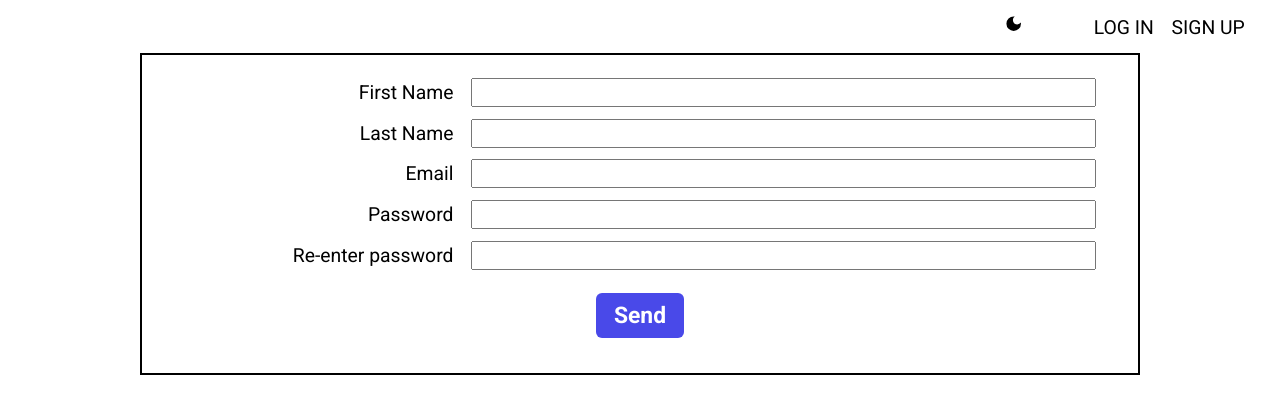
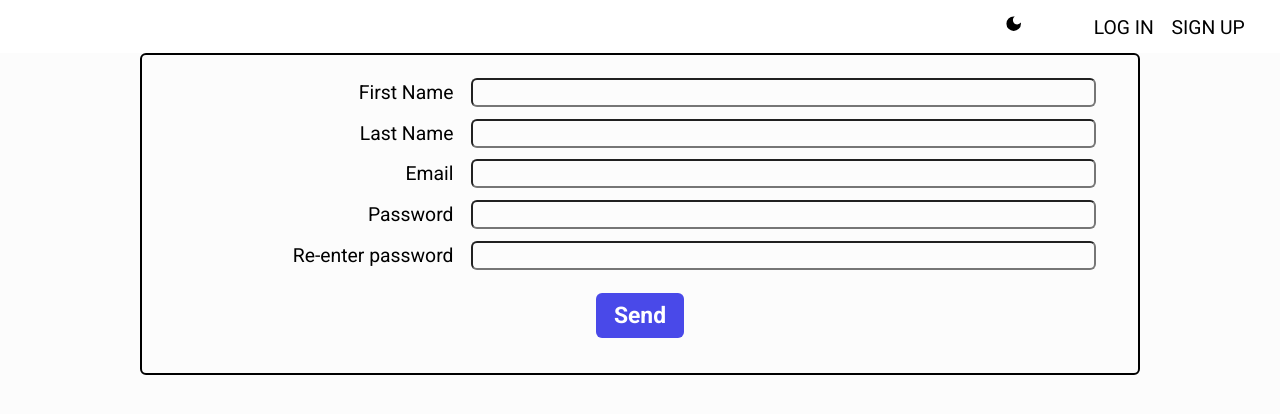
Before and after one commit to winstein27/firebase-login, a React (Vite) app: page /signup in a window 1280 px wide. Shown: the top 414 px of the page. Built offline with nearby package versions, Linux system fonts and the light colour scheme; no server answers.

Commit message:
:lipstick: feat: improving styles
Changing background color and form style

```diff
--- a/src/components/Header.module.css
+++ b/src/components/Header.module.css
@@ -5,6 +5,7 @@
   display: flex;
   justify-content: right;
   align-items: center;
+  background-color: #fff;
 }
 
 .mode {
--- a/src/components/LogInForm.module.css
+++ b/src/components/LogInForm.module.css
@@ -10,6 +10,7 @@
   max-width: 1000px;
   text-align: center;
   border: 2px solid black;
+  border-radius: 6px;
   padding: 1rem;
 }
 
@@ -22,6 +23,8 @@
 
 .form > input {
   width: 90%;
+  border-radius: 6px;
+  background-color: #fcfcfc;
 }
 
 .form > button {
--- a/src/components/SignUpForm.module.css
+++ b/src/components/SignUpForm.module.css
@@ -10,6 +10,7 @@
   max-width: 1000px;
   text-align: center;
   border: 2px solid black;
+  border-radius: 6px;
   padding: 1rem;
 }
 
@@ -22,6 +23,8 @@
 
 .form > input {
   width: 90%;
+  border-radius: 6px;
+  background-color: #fcfcfc;
 }
 
 .form > button {
--- a/src/index.css
+++ b/src/index.css
@@ -8,4 +8,5 @@
 
 body {
   margin: 0;
+  background-color: #fcfcfc;
 }
```
